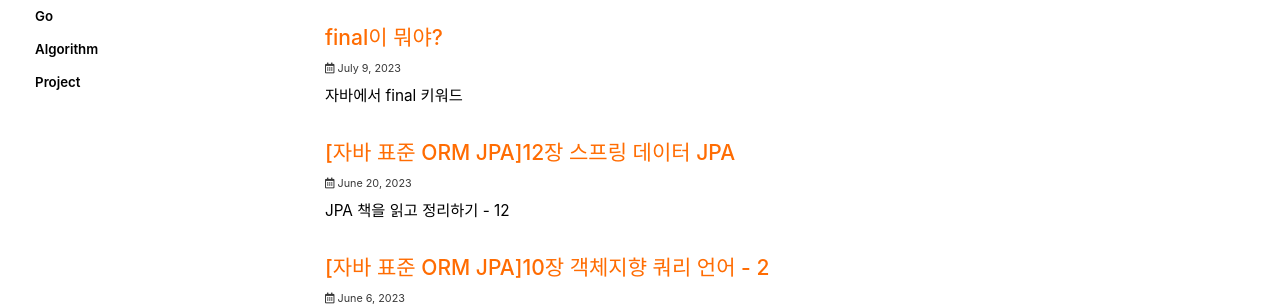
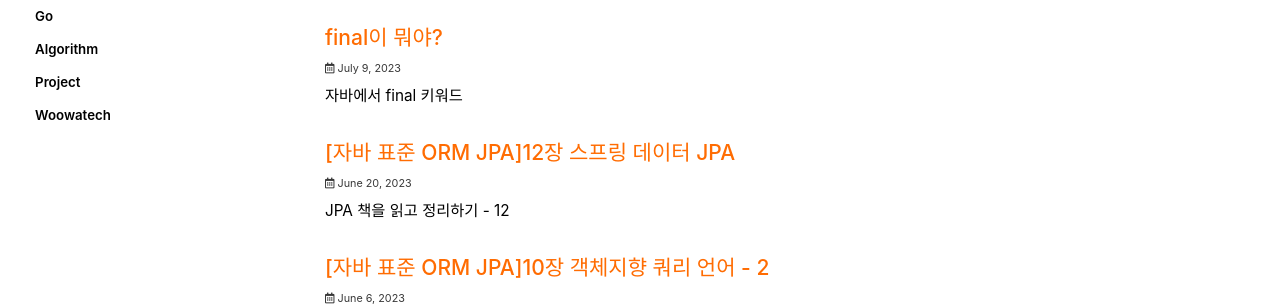
Before and after one commit to yunhobb/yunhobb.github.io, a Jekyll site: the page built from index.html, in a window 1280 px wide. Shown: the part 297-603 px from the top of the page. Built offline with Jekyll 4.4.1, drawn with Linux system fonts in a browser that asks for light colours; cached includes are drawn as plain includes; some web fonts are replaced; the list of posts is cut into pages by our own code.

Commit message:
feat: 카테코리 추가

```diff
--- a/_data/navigation.yml
+++ b/_data/navigation.yml
@@ -28,3 +28,5 @@ categories:
     url: /categories/algorithm/
   - title: "Project"
     url: /categories/project/
+  - title: "Woowatech"
+    url: /categories/woowatech/
```
